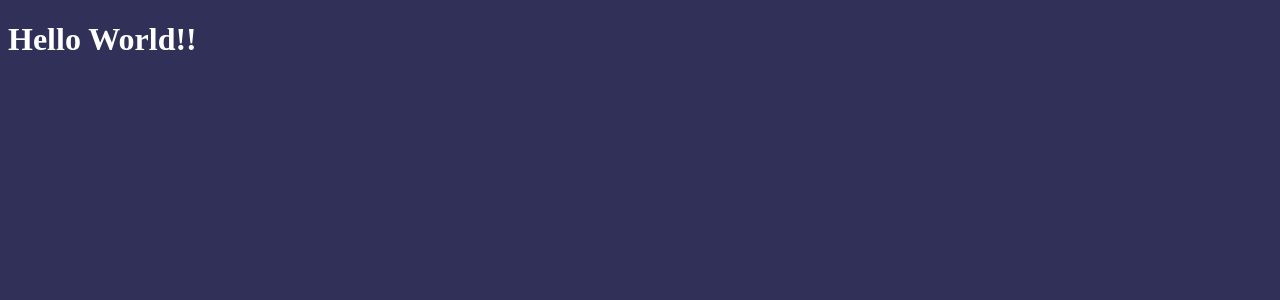
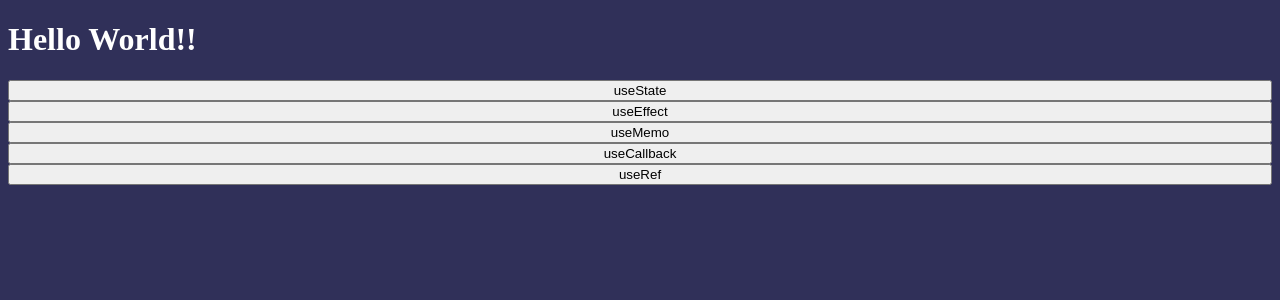
Before and after one commit to Shantanoo-Chandorkar/learn-react-project, a React (Vite) app: page / in a window 1280 px wide. Shown: the top 300 px of the page. Built offline with nearby package versions, Linux system fonts and the light colour scheme.

Commit message:
Added Component List and useState Hook Component

```diff
--- a/src/App.jsx
+++ b/src/App.jsx
@@ -1,5 +1,8 @@
 import { useState } from 'react'
 import './App.css'
+
+// Import Dependencies
+import RenderComponentList from './RenderComponentList/RenderComponentList'
 
 function App() {
   const [count, setCount] = useState(0)
@@ -7,6 +10,9 @@ function App() {
   return (
     <>
       <h1>Hello World!!</h1>
+
+      <RenderComponentList />
+
     </>
   )
 }
--- /dev/null
+++ b/src/RenderComponentList/RenderComponentList.jsx
@@ -0,0 +1,17 @@
+import React from "react";
+import ComponentList from "./component-list";
+import "./style.css";
+
+const RenderComponentList = () => {
+  return (
+    <div className="render-component-list-outer-component">
+      {ComponentList.map((item, index) => (
+        <button key={index} className="render-component-list-button">
+          {item}
+        </button>
+      ))}
+    </div>
+  )
+}
+
+export default RenderComponentList;
--- /dev/null
+++ b/src/RenderComponentList/component-list.js
@@ -0,0 +1,9 @@
+const ComponentList = [
+  'useState',
+  'useEffect',
+  'useMemo',
+  'useCallback',
+  'useRef',
+]
+
+export default ComponentList;
--- /dev/null
+++ b/src/RenderComponentList/style.css
@@ -0,0 +1,5 @@
+.render-component-list-outer-component {
+  display: flex;
+  flex-direction: column;
+  column-gap: 10px;
+}
```
Also changed, not shown: src/Hooks/StateComponent/StateComponent.jsx (added, +21 -0 lines), src/Hooks/StateComponent/ExampleComponent.jsx (added), src/Hooks/StateComponent/information.js (added).
